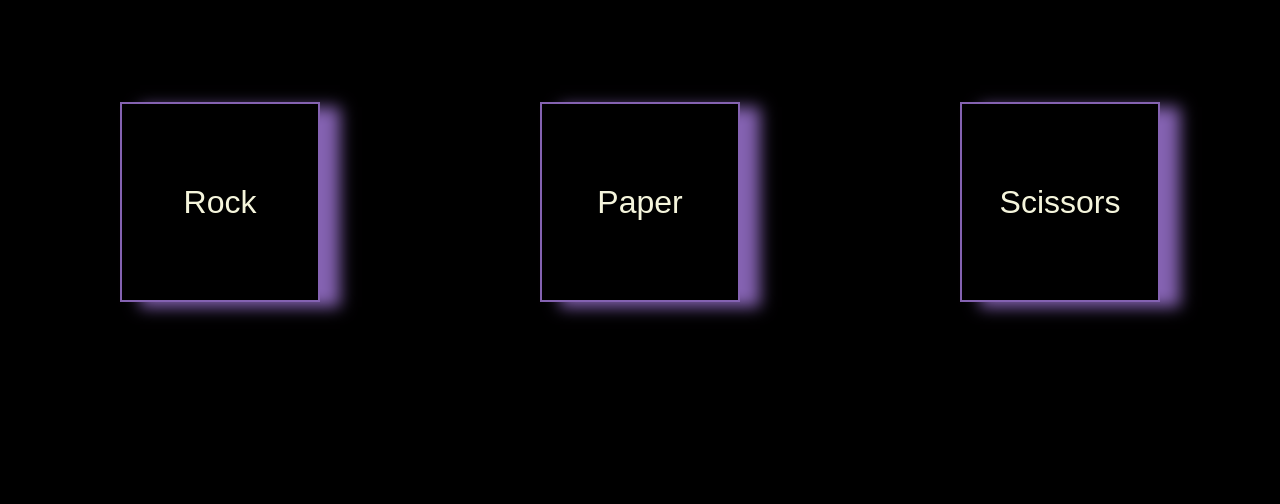
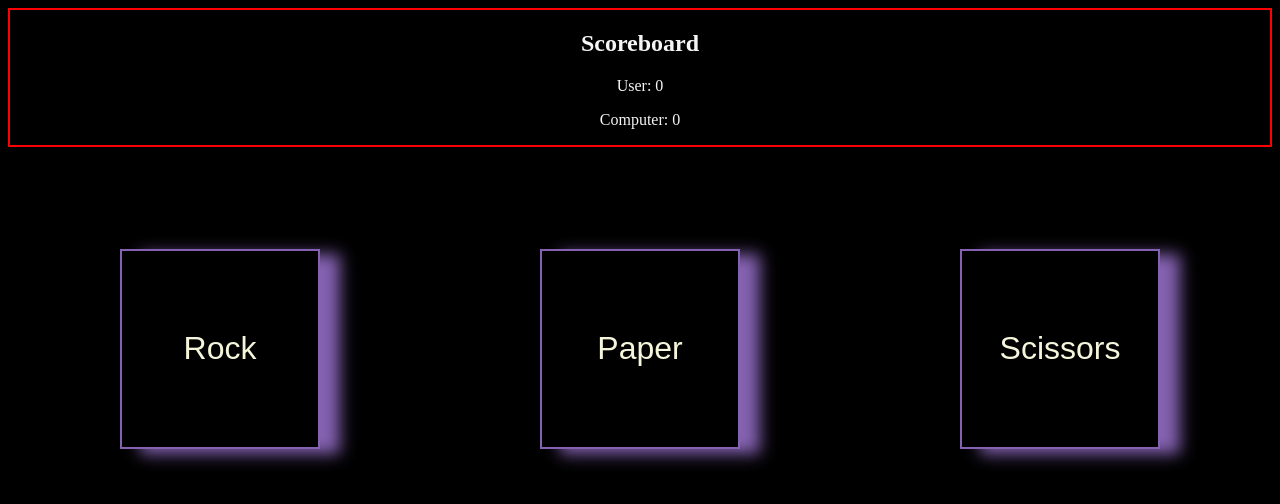
Before and after one commit to victorcv56/js_RPS, a plain HTML site: page index.html in a window 1280 px wide. Drawn offline with Linux system fonts and the light colour scheme.

Commit message:
score now shown

```diff
--- a/index.html
+++ b/index.html
@@ -14,8 +14,12 @@
     </div>
 
 
-    <div class="score">
+    <div class="scoreboard">
+        <h2>Scoreboard</h2>
+        <!-- Use DOM to add score for user and computer -->
+         <p>User: <span id="uscore">0</span></p>
 
+         <p>Computer: <span id="cscore">0</span> </p>
     </div>
     <div class="buttonContainer">
         <button id="rock">Rock</button>
```
Also changed, not shown: script.js (+2 -7 lines).
